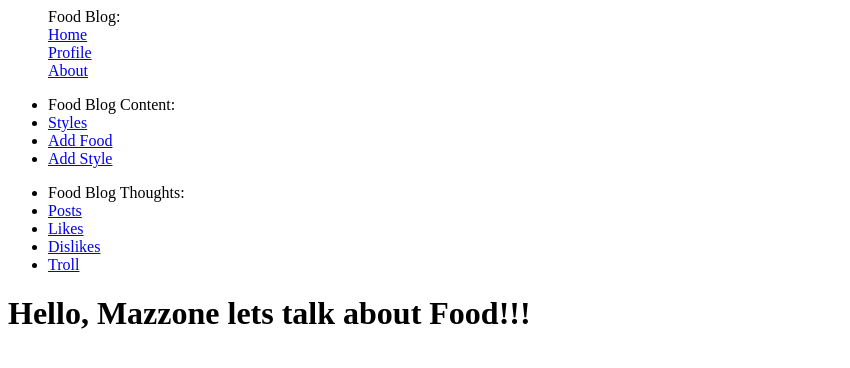
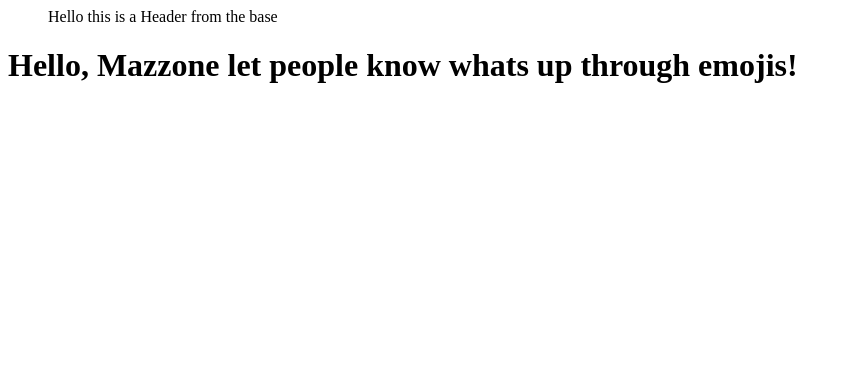
Before and after one commit to gp48maz1/EmojiTweet, a Flask app: page / in a window 1280 px wide. Shown: the top 368 px of the page, without its empty margins (0-850 px from the left). Run offline with Flask 2, Linux system fonts and the light colour scheme.

Commit message:
Change 3
blablabala

```diff
--- a/app/templates/base.html
+++ b/app/templates/base.html
@@ -1,12 +1,14 @@
 <html>
 	<head>
 		{% if title %}
-		<title>{{title}} - GP's Food Website</title>
+		<title>{{title}} - GP and Gitter Done's Emoji Website</title>
 		{% else %}
-		<title>This is the else statement for GP's Food Website</title>
+		<title>This is the else statement if something is broken</title>
 		{% endif %}
 	</head>
 	<body>
+		<ul> Hello this is a Header from the base </ul>
+		<!--
 		<ul class = "normal menu">
 			<div>Food Blog: </div>
 			<div><a href="/index">Home</a></div>
@@ -26,6 +28,7 @@
 			<li><a href="/profile/dislikes">Dislikes</a></li>
 			<li><a href="/profile/troll">Troll</a></li>
 		</ul>
+		-->
 		{% block content %}{% endblock %}
 	</body>
 </html>
--- a/app/templates/index.html
+++ b/app/templates/index.html
@@ -1,4 +1,4 @@
 		{% extends "base.html" %}
 		{% block content %}
-		<h1>Hello, {{user.nickname}} lets talk about Food!!!</h1>
+		<h1>Hello, {{user.nickname}} let people know whats up through emojis!</h1>
 		{% endblock %}
```
